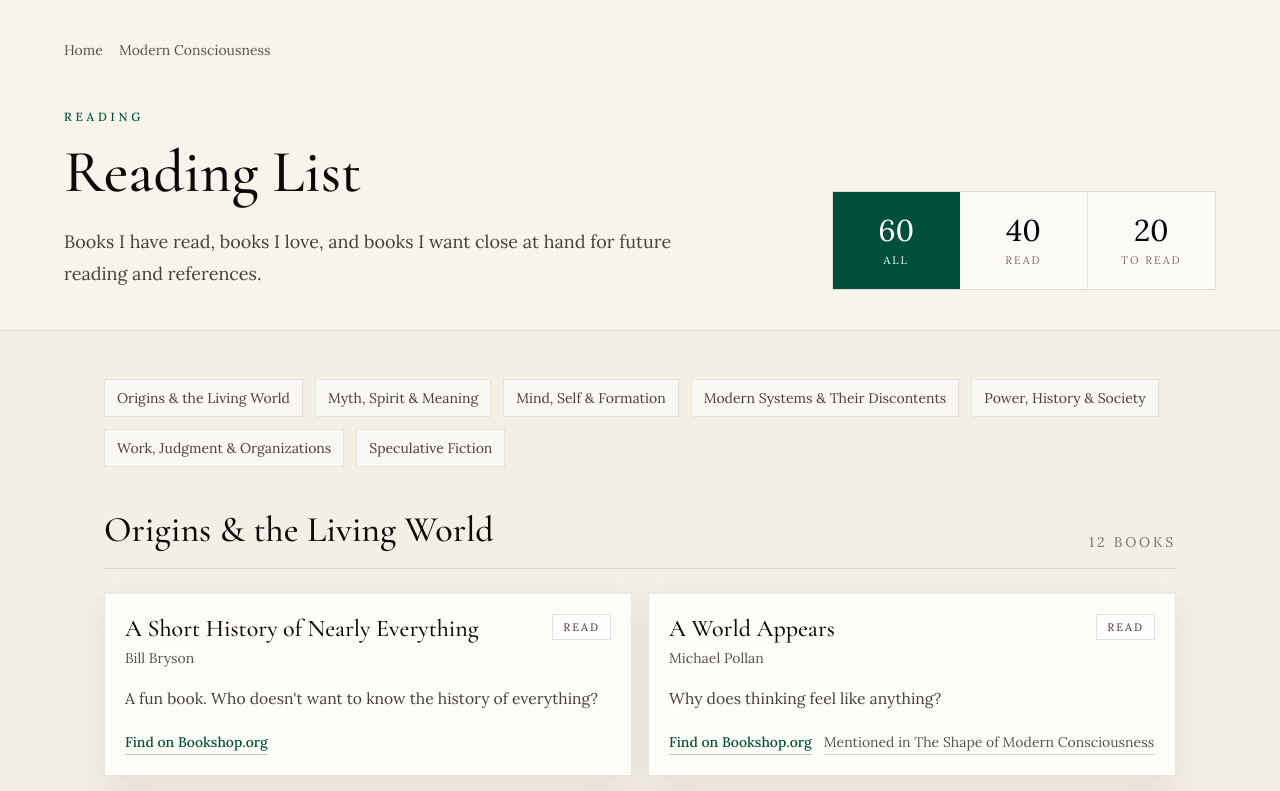
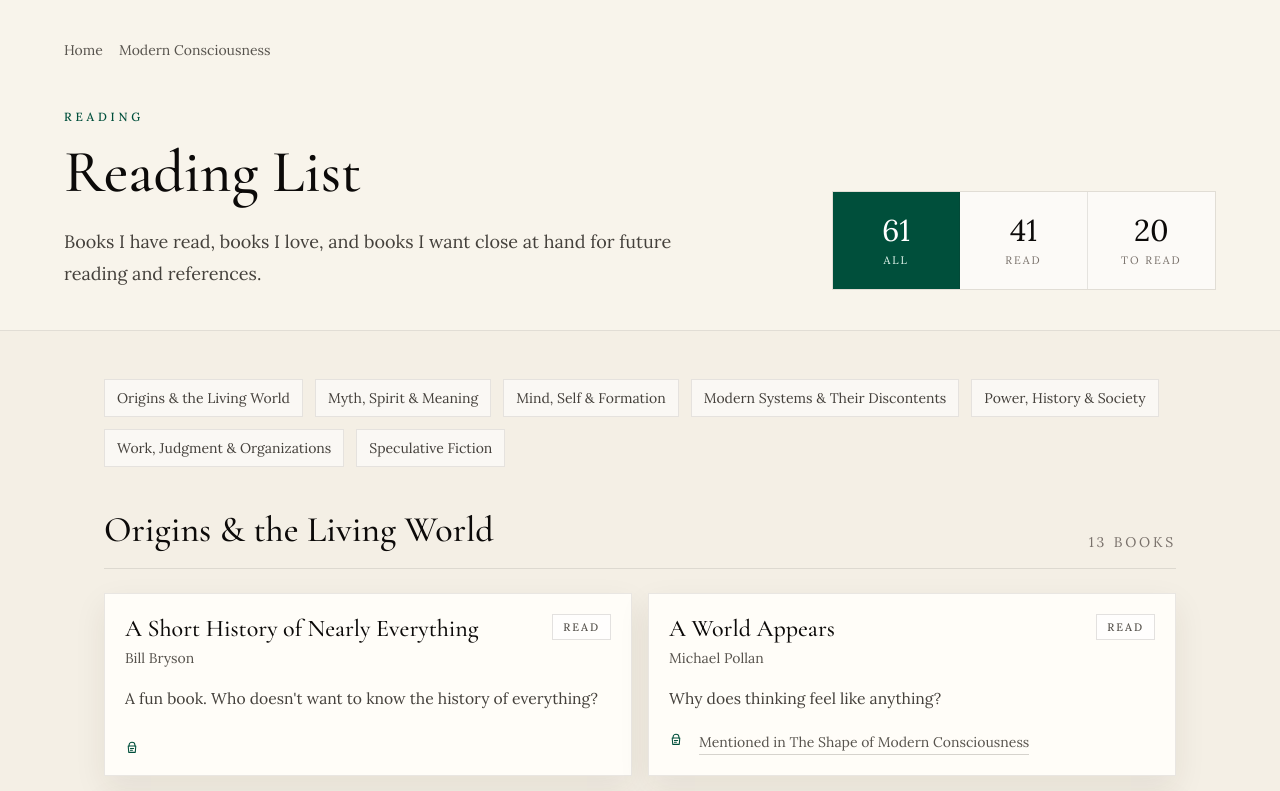
Before and after one commit to teich/teich-web, a Next.js app: page /reading in a window 1280 px wide. Shown: the top 791 px of the page. Built offline with nearby package versions, Linux system fonts and the light colour scheme.

Commit message:
Refine reading list actions and add The Beginning of Infinity

```diff
--- a/app/reading/reading-list.tsx
+++ b/app/reading/reading-list.tsx
@@ -83,11 +83,37 @@ function FilterButton({
   );
 }
 
+function BookshopIcon() {
+  return (
+    <svg
+      aria-hidden="true"
+      className="h-[1em] w-[1em]"
+      fill="none"
+      viewBox="0 0 24 24"
+      stroke="currentColor"
+      strokeWidth="1.8"
+    >
+      <path
+        strokeLinecap="round"
+        strokeLinejoin="round"
+        d="M7 8.5V7a5 5 0 0 1 10 0v1.5"
+      />
+      <path
+        strokeLinecap="round"
+        strokeLinejoin="round"
+        d="M5.5 8.5h13l-.9 11H6.4l-.9-11Z"
+      />
+      <path strokeLinecap="round" strokeLinejoin="round" d="M9.25 13h5.5" />
+      <path strokeLinecap="round" strokeLinejoin="round" d="M9.25 16h3.5" />
+    </svg>
+  );
+}
+
 function BookCard({ book }: { book: Book }) {
   return (
     <article
       id={slugForBook(book)}
-      className="scroll-mt-8 border border-stone-800/10 bg-[#fffdf8] p-5 shadow-[0_12px_30px_rgba(57,43,24,0.08)]"
+      className="flex min-h-full scroll-mt-8 flex-col border border-stone-800/10 bg-[#fffdf8] p-5 shadow-[0_12px_30px_rgba(57,43,24,0.08)]"
     >
       <div className="grid grid-cols-[minmax(0,1fr)_auto] items-start gap-4">
         <div className="min-w-0">
@@ -108,12 +134,15 @@ function BookCard({ book }: { book: Book }) {
         <p className="mt-4 text-[0.98rem] leading-7 text-stone-700">{book.note}</p>
       ) : null}
 
-      <div className="mt-5 flex flex-wrap items-center gap-3 text-sm">
+      <div className="mt-auto flex flex-wrap items-baseline gap-x-4 gap-y-2 pt-5 text-sm">
         <a
           href={bookshopSearchUrl(book)}
-          className="border-b border-emerald-800/30 pb-0.5 font-medium text-emerald-900 transition-colors hover:border-emerald-900"
+          aria-label={`Find ${book.title} on Bookshop.org`}
+          title="Find on Bookshop.org"
+          className="inline-flex items-baseline gap-1.5 text-emerald-900 transition-colors hover:text-emerald-700"
         >
-          Find on Bookshop.org
+          <BookshopIcon />
+          <span className="sr-only">Find on Bookshop.org</span>
         </a>
         {book.mentionedIn?.map((mention) => (
           <Link
--- a/content/reading-list.ts
+++ b/content/reading-list.ts
@@ -127,6 +127,12 @@ export const books: Book[] = [
     shelf: "Origins & the Living World",
     note: "An evolutionary look at why we are who we are.",
     aliases: ["Meaning of Human Existence"],
+  },
+  {
+    title: "The Beginning of Infinity",
+    author: "David Deutsch",
+    status: "read",
+    shelf: "Origins & the Living World",
   },
   {
     title: "Waking Up",
```
